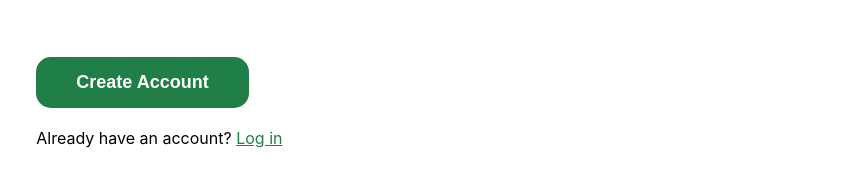
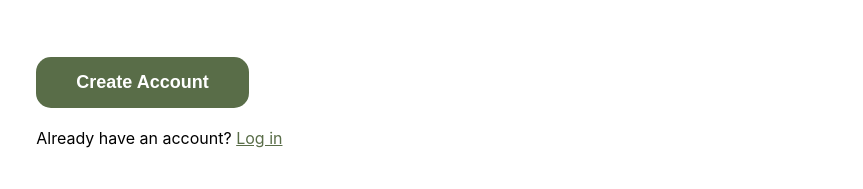
Before and after one commit to rezaaldama/TheOdinProject, a plain HTML site: page 06_sign-up-form/index.html in a window 1280 px wide. Shown: the part 639-828 px from the top of the page, 417-1280 px from the left. Drawn offline with Linux system fonts and the light colour scheme.

Commit message:
Update primary color

```diff
--- a/06_sign-up-form/styles.css
+++ b/06_sign-up-form/styles.css
@@ -1,10 +1,10 @@
 :root {
-  --color-primary: #207e47;
+  --color-primary: #596D48;
   --color-white: #ffffff;
   --color-border: #D6D9DC;
   --color-error: #e74c3c;
   --color-success: #3498db;
-  --color-input-border: #ccc;
+  --color-input-border: #E5E7EB;
   --color-background: #F6F7F8;
 
   --font-family-system: -apple-system, BlinkMacSystemFont, "Segoe UI", "Roboto", "Oxygen", "Ubuntu", "Cantarell", "Fira Sans", "Droid Sans", "Helvetica Neue", sans-serif;
```
